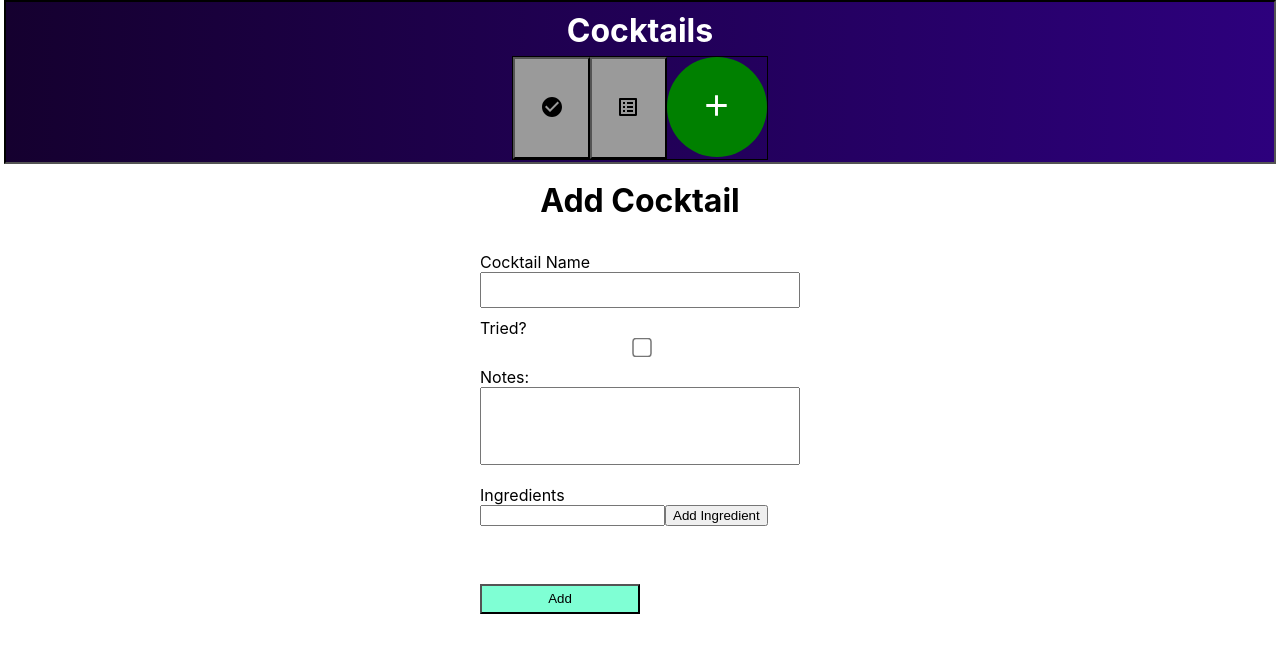
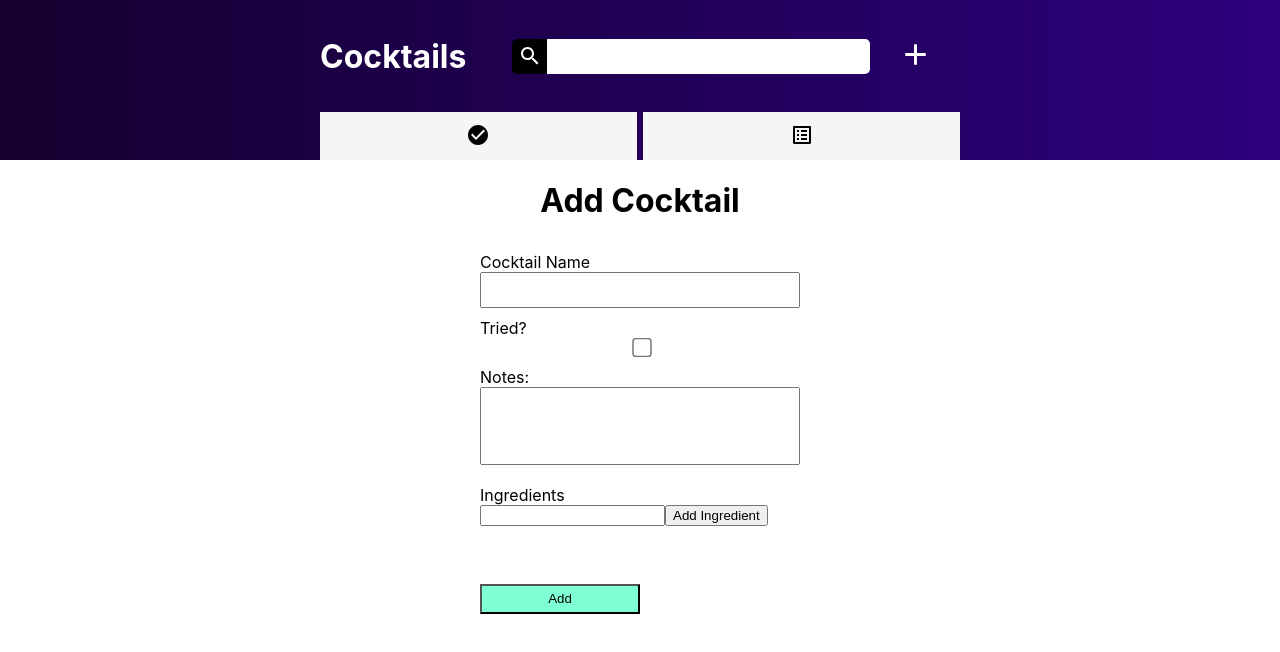
Before and after one commit to Lenoms/cocktails, a React (Create React App) app: page /cocktails/create in a window 1280 px wide. Shown: the top 652 px of the page. Built offline with nearby package versions, Linux system fonts and the light colour scheme.

Commit message:
UI Update!

```diff
--- a/src/components/AddButton.css
+++ b/src/components/AddButton.css
@@ -1,26 +1,14 @@
-.add-button{
-    aspect-ratio: 1;
-    background-color: green;
-    border-radius: 50%;
-    border: none;
-    cursor: pointer;
+.button-container{
+    width:20%;
+    height: 100%;
+    display: flex;
+    justify-content: center;
+    align-items: center;
 
 }
 
-.add-button:hover{
-    background-color: rgb(52, 152, 52);
+.add-button{
+    background: none;
+    border: none;
+    cursor: pointer;
 }
-
-@media (min-width: 600px) {
-    .add-button{
-        width: 100px;
-        left: 80%;
-    }
-}
-
-@media (max-width: 600px) {
-    .add-button{
-        width: 50px;
-        left: 80%;
-    }
-}
--- a/src/components/Navbar.css
+++ b/src/components/Navbar.css
@@ -1,20 +1,32 @@
 .nav-bar{
-    width: 100%;
     display: flex;
     justify-content: center;
     align-items: center;
+    height: 30%;
+}
+
+@media (min-width: 600px) {
+    .nav-bar{
+        width: 50%;
+    }
+}
+
+@media (max-width: 600px) {
+    .nav-bar{
+        width: 100%;
+    }
 }
 
 .nav-buttons{
-    width: 20%;
+    width: 100%;
     height: 100%;
     display: flex;
     justify-content: center;
-    border: 1px solid black;
 }
 
 .nav-button{
-    width:50%;
+    width:49.5%;
     height: 100%;
-    background-color: rgb(154,154,154);
+    background-color: whitesmoke;
+    border: none;
 }
--- a/src/components/Navbar.js
+++ b/src/components/Navbar.js
@@ -3,7 +3,6 @@ import "./Navbar.css";
 import ListAltIcon from "@mui/icons-material/ListAlt";
 import CheckCircleIcon from "@mui/icons-material/CheckCircle";
 import { useNavigate } from "react-router-dom";
-import AddButton from "../components/AddButton";
 
 function Navbar() {
   const navigate = useNavigate();
@@ -17,13 +16,13 @@ function Navbar() {
         >
           <CheckCircleIcon />
         </button>
+        <div style={{ width: "1%" }}></div>
         <button
           className="nav-button"
           onClick={() => navigate("/cocktails/untried")}
         >
           <ListAltIcon />
         </button>
-        <AddButton></AddButton>
       </div>
     </div>
   );
--- /dev/null
+++ b/src/components/TitleSearchAddBar.css
@@ -0,0 +1,57 @@
+.title-search-add{
+    height: 70%;
+    display: flex;
+    align-items: center;
+    color: white;
+    justify-content: space-between;
+}
+
+@media (min-width: 600px) {
+    .title-search-add{
+        width: 50%;
+    }
+}
+
+@media (max-width: 600px) {
+    .title-search-add{
+        width: 100%;
+    }
+}
+
+.header-title{
+    width: 30%;
+}
+
+.search-add{
+    display: flex;
+    align-items: center;
+    width: 70%;
+    justify-content: right;
+
+}
+
+.search-bar{
+    width: 80%;
+    height: 35px;
+    display: flex;
+}
+
+.search-icon-box{
+    width: 10%;
+    display: flex;
+    justify-content: center;
+    align-items: center;
+    background-color: black;
+    border-radius: 5px 0 0 5px;
+    cursor: pointer;
+}
+
+.search-icon-box:hover{
+    background-color: rgb(51, 51, 51);
+}
+
+.search-bar-input{
+    border: none;
+    border-radius: 0 5px 5px 0;
+    width: 90%;
+}
--- /dev/null
+++ b/src/components/TitleSearchAddBar.js
@@ -0,0 +1,23 @@
+import React from "react";
+import AddButton from "../components/AddButton";
+import "./TitleSearchAddBar.css";
+import SearchIcon from "@mui/icons-material/Search";
+
+function TitleSearchAddBar() {
+  return (
+    <div className="title-search-add">
+      <h1 className="header-title">Cocktails</h1>
+      <div className="search-add">
+        <div className="search-bar">
+          <div className="search-icon-box">
+            <SearchIcon />
+          </div>
+          <input className="search-bar-input"></input>
+        </div>
+        <AddButton></AddButton>
+      </div>
+    </div>
+  );
+}
+
+export default TitleSearchAddBar;
--- a/src/components/TriedCocktailItem.css
+++ b/src/components/TriedCocktailItem.css
@@ -6,7 +6,8 @@
     align-items: center;
     background: rgb(154,154,154);
     background: linear-gradient(135deg, rgba(154,154,154,1) 0%, rgba(255,255,255,1) 100%);
-    border: inset 1px grey;
+    border-top: 1px solid grey;
+    border-bottom: 1px solid grey;
 }
 
 .cocktail-name{
--- a/src/components/UntriedCocktailItem.css
+++ b/src/components/UntriedCocktailItem.css
@@ -2,11 +2,18 @@
     display: flex;
     align-items: center;
     justify-content: space-between;
-    padding: 10px;
     width: 100%;
-    height: 10%;
+    height: 15%;
     background-color: rgb(253, 228, 233);
-    border: 1px inset grey;
+    border-top: 1px inset grey;
+    border-bottom: 1px solid grey;
+}
+
+.border-left{
+    height: 100%;
+    width: 10px;
+    margin-right: 10px;
+    background-color: blueviolet;
 }
 
 .name-notes-and-ingredients{
@@ -33,5 +40,6 @@
 
 .cocktail-paragraph-info{
     margin: 0;
+    font-size: small;
     color: grey;
 }
--- a/src/components/UntriedCocktailItem.js
+++ b/src/components/UntriedCocktailItem.js
@@ -29,6 +29,7 @@ function UntriedCocktailItem({ item }) {
   };
   return (
     <div className="untried-cocktail-item-body">
+      <div className="border-left"></div>
       <div className="name-notes-and-ingredients">
         <h3 className="cocktail-untried-name">{cocktailName}</h3>
         <p className="cocktail-paragraph-info">{item.cocktailNotes}</p>
--- a/src/components/header.css
+++ b/src/components/header.css
@@ -1,19 +1,13 @@
 .header-body{
-    width: 99%;
+    width: 100%;
     height: 20%;
     background: rgb(21,0,47);
     background: linear-gradient(90deg, rgba(21,0,47,1) 0%, rgba(45,0,125,1) 100%);
     display: flex;
-    border: 2px inset black;
     position: absolute;
     z-index: 100;
     display: flex;
-    justify-content: center;
+    justify-content: space-between;
     align-items: center;
     flex-direction: column;
 }
-
-.header-title{
-    color: white;
-    line-height: 30%;
-}
--- a/src/components/header.js
+++ b/src/components/header.js
@@ -1,11 +1,12 @@
 import React from "react";
 import "./Header.css";
 import Navbar from "./Navbar.js";
+import TitleSearchAddBar from "./TitleSearchAddBar";
 
 function Header() {
   return (
     <div className="header-body">
-      <h1 className="header-title">Cocktails</h1>
+      <TitleSearchAddBar />
       <Navbar />
     </div>
   );
```
Also changed, not shown: todo.txt.
